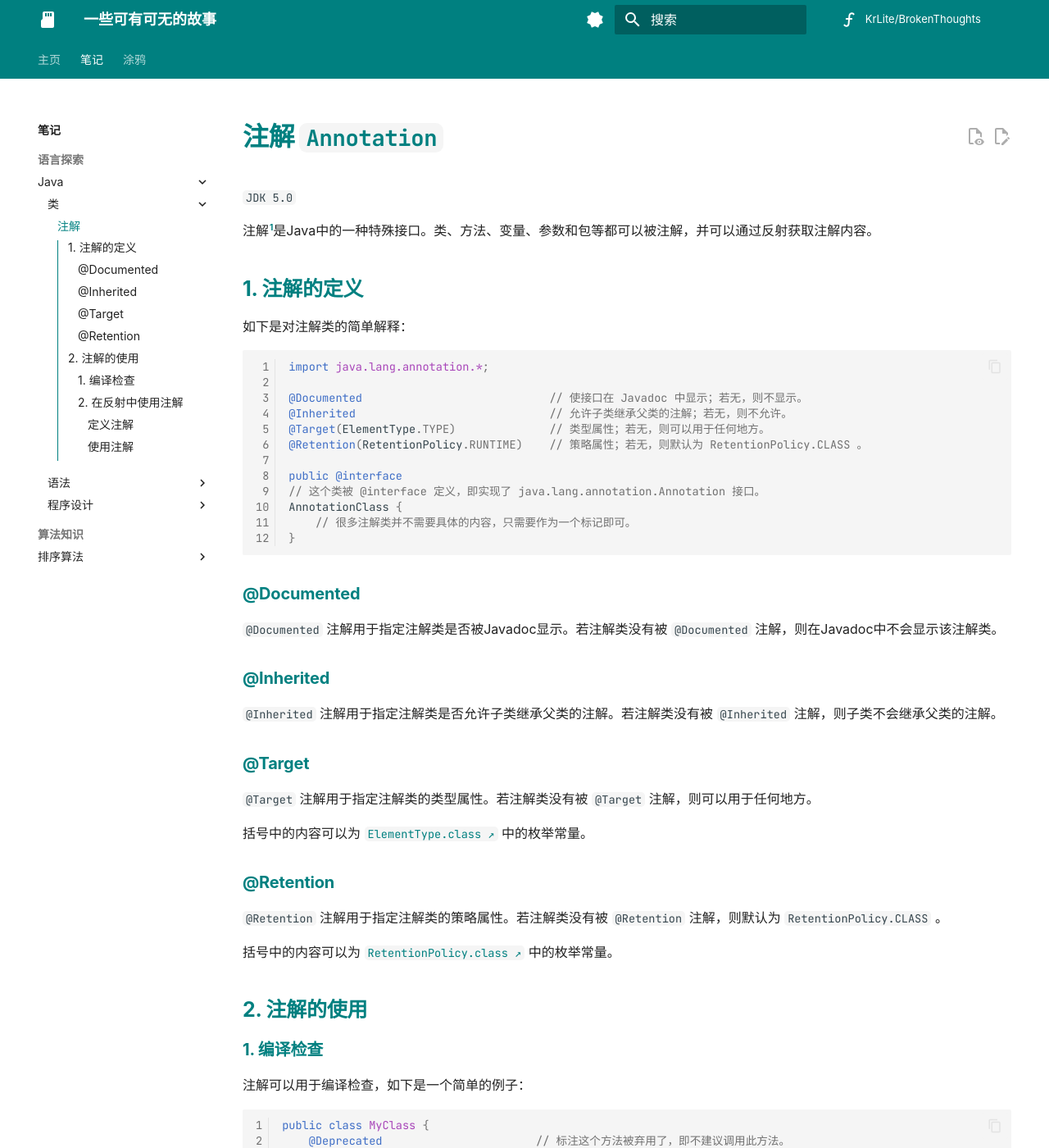
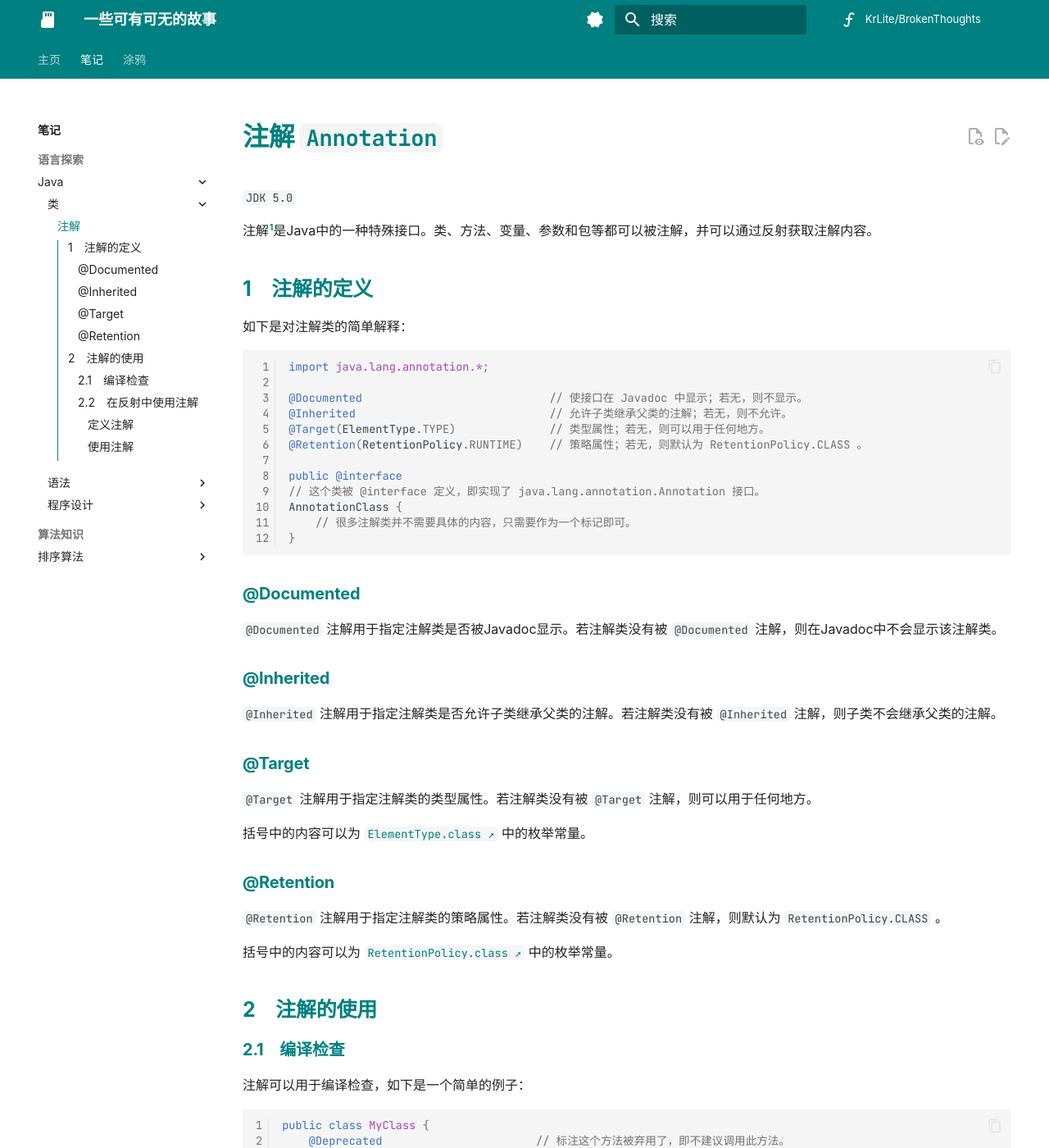
Before and after one commit to KrLite/BrokenThoughts, an MkDocs documentation site: the page built from docs/notebook/languages/java/annotation.md, in a window 1280 px wide and 1400 px high. Shown: the whole window at 82% size. Built offline with MkDocs 1.6.1 and Material for MkDocs 9.7.7, drawn with Linux system fonts in a browser that asks for light colours; some web fonts are replaced; comment, search, counter and statistics services are not loaded; some of the changed text lies outside the part shown.

Commit message:
use emsp

````diff
--- a/docs/notebook/languages/java/annotation.md
+++ b/docs/notebook/languages/java/annotation.md
@@ -6,7 +6,7 @@
 
 [^注解]: Annotation，又称标注。
 
-## 1. 注解的定义
+## 1&emsp;注解的定义
 
 如下是对注解类的简单解释：
 
@@ -45,9 +45,9 @@ AnnotationClass {
 
 括号中的内容可以为 [`RetentionPolicy.class ↗`](annotation/RetentionPolicy.class.md) 中的枚举常量。
 
-## 2. 注解的使用
+## 2&emsp;注解的使用
 
-### 1. 编译检查
+### 2.1&emsp;编译检查
 
 注解可以用于编译检查，如下是一个简单的例子：
 
@@ -62,7 +62,7 @@ public class MyClass {
 }
 ```
 
-### 2. 在反射中使用注解
+### 2.2&emsp;在反射中使用注解
 
 注解可以用于反射，如下是 [`test ↗`](/test) 示例的简单解释：
 
````
Also changed, not shown: docs/notebook/languages/java/index.md (deleted, +0 -19 lines), docs/notebook/languages/java/stream.md (+3 -3 lines).
